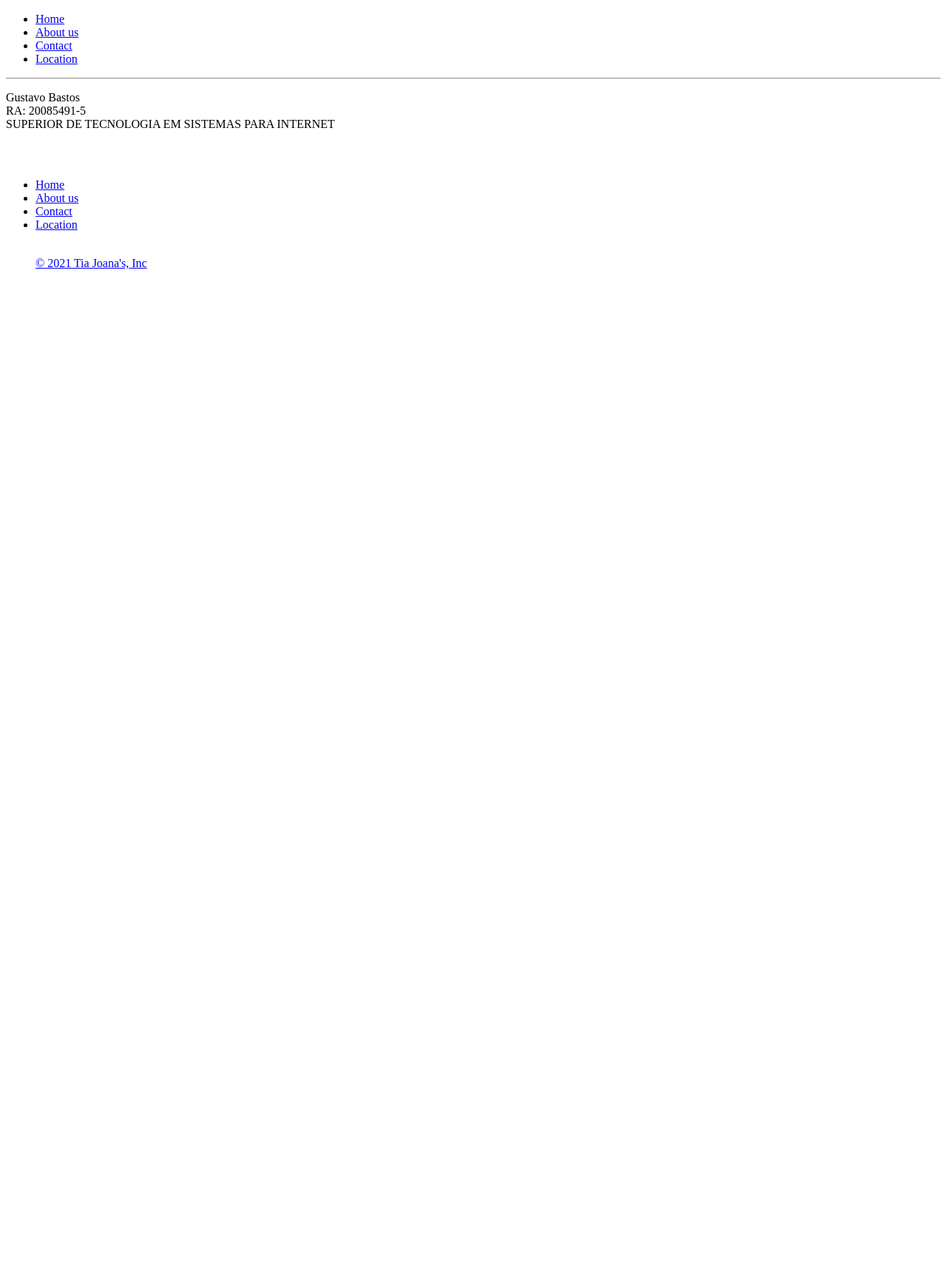
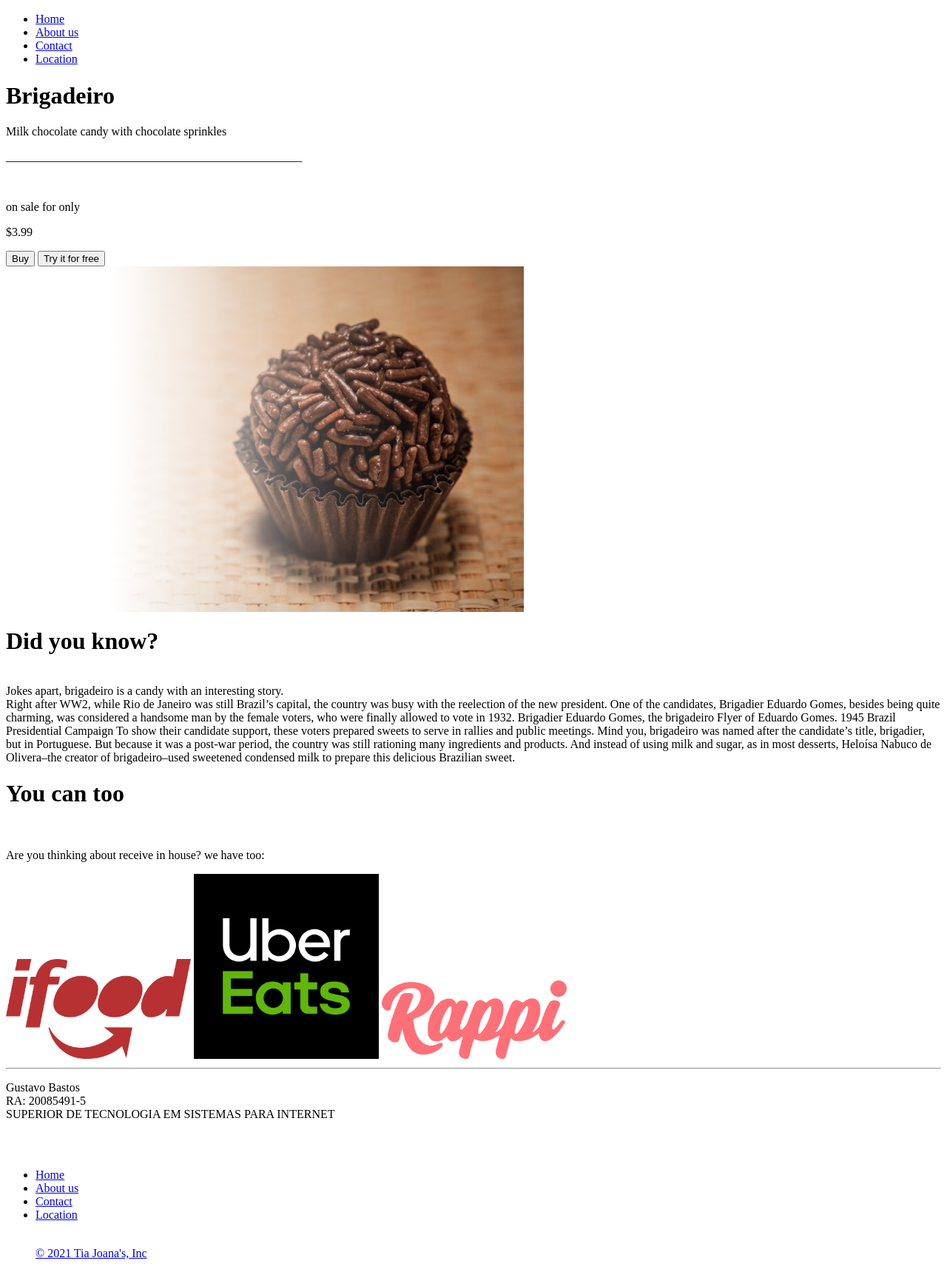
Before and after one commit to bastosgm/tia-joana-s-candy-store, a PHP site: template pages/product2.php in a window 1280 px wide. Shown: the part 242-1961 px from the top of the page at 74% size. Before the commit the page ends 606 px from the top, so only its background shows below. Run offline with PHP 8.4, Linux system fonts and the light colour scheme; the template is opened without the code that fills it, so the values that code supplies are empty.

Commit message:
some short changes

```diff
--- a/data/products.php
+++ b/data/products.php
@@ -48,7 +48,7 @@
             'name' => 'Brigadeiro',
             'image' => './img/brigadeiro.png',
             'description' => 'Most known Brazilian sweet, so loved even by "gringos"!',
-            'about' => '* aqui vai um sobre do doce *',
+            'about' => 'Milk chocolate candy with chocolate sprinkles',
             'price' => '4.99'
         ],
 
--- a/pages/product2.php
+++ b/pages/product2.php
@@ -0,0 +1,71 @@
+<?php
+    include 'data/products.php'
+?>
+
+<head>
+    <title>Tia Joana's | About Us</title>
+    <style>
+        /* .drop-shadow {
+            box-shadow: 0 5px 30px #ccc;
+        } */
+    </style>
+</head>
+
+<main>
+
+    <div class="container p-3 mb-0 bg-dark text-light">
+        <div class="container-fluid d-flex justify-content-between px-5 py-5">
+            <div>
+                <div>
+                    <h1 class="display-5 fw-bold"><?php echo $arr['1']['name'] ?></h1>
+                    <p class="col-md-8 fs-4"><?php echo $arr['1']['about'] ?></p>
+                    <p>__________________________________________________</p><br>
+                </div>
+                <div class="mt-5">
+
+
+                    <p class="mb-0">on sale for only</p>
+                    <p class="display-1">$<?php echo $arr['4']['price'] ?></p>
+                    <button type="button" class="btn btn-light btn-lg me-2">Buy</button>
+                    <button type="button" class="btn btn-outline-light btn-lg">Try it for free</button>
+                </div>
+            </div>
+
+            <img src="./img/brigadeiro2.png" width="700px" alt="brigadeiro">
+
+
+        </div>
+        <div class="container p-5 pt-0 pb-5">
+            <div class="container">
+                <h1>Did you know?</h1> <br>
+
+                Jokes apart, brigadeiro is a candy with an interesting story. <br>
+
+                Right after WW2, while Rio de Janeiro was still Brazil’s capital, the country was busy with the reelection of the new president.
+
+                One of the candidates, Brigadier Eduardo Gomes, besides being quite charming, was considered a handsome man by the female voters, who were finally allowed to vote in 1932.
+
+                Brigadier Eduardo Gomes, the brigadeiro
+                Flyer of Eduardo Gomes. 1945 Brazil Presidential Campaign
+                To show their candidate support, these voters prepared sweets to serve in rallies and public meetings.
+
+                Mind you, brigadeiro was named after the candidate’s title, brigadier, but in Portuguese.
+
+                But because it was a post-war period, the country was still rationing many ingredients and products.
+
+                And instead of using milk and sugar, as in most desserts, Heloísa Nabuco de Olivera–the creator of brigadeiro–used sweetened condensed milk to prepare this delicious Brazilian sweet.
+            </div>
+
+        </div>
+    </div>
+    <div class="container pt-0 mb-4 bg-light rounded-3">
+        <div class="container px-5 py-5">
+            <h1>You can too</h1> <br>
+            <p class="">Are you thinking about receive in house? we have too: <br></p>
+            <img src="./img/ifood.png" width="250px" alt="ifood" class="mt-3 me-5">
+            <img src="./img/uber-eats.png" width="250px" alt="uber-eats" class="mt-3 me-5">
+            <img src="./img/rappi.png" width="250px" alt="uber-eats" class="mt-3">
+        </div>
+    </div>
+
+</main>
```
